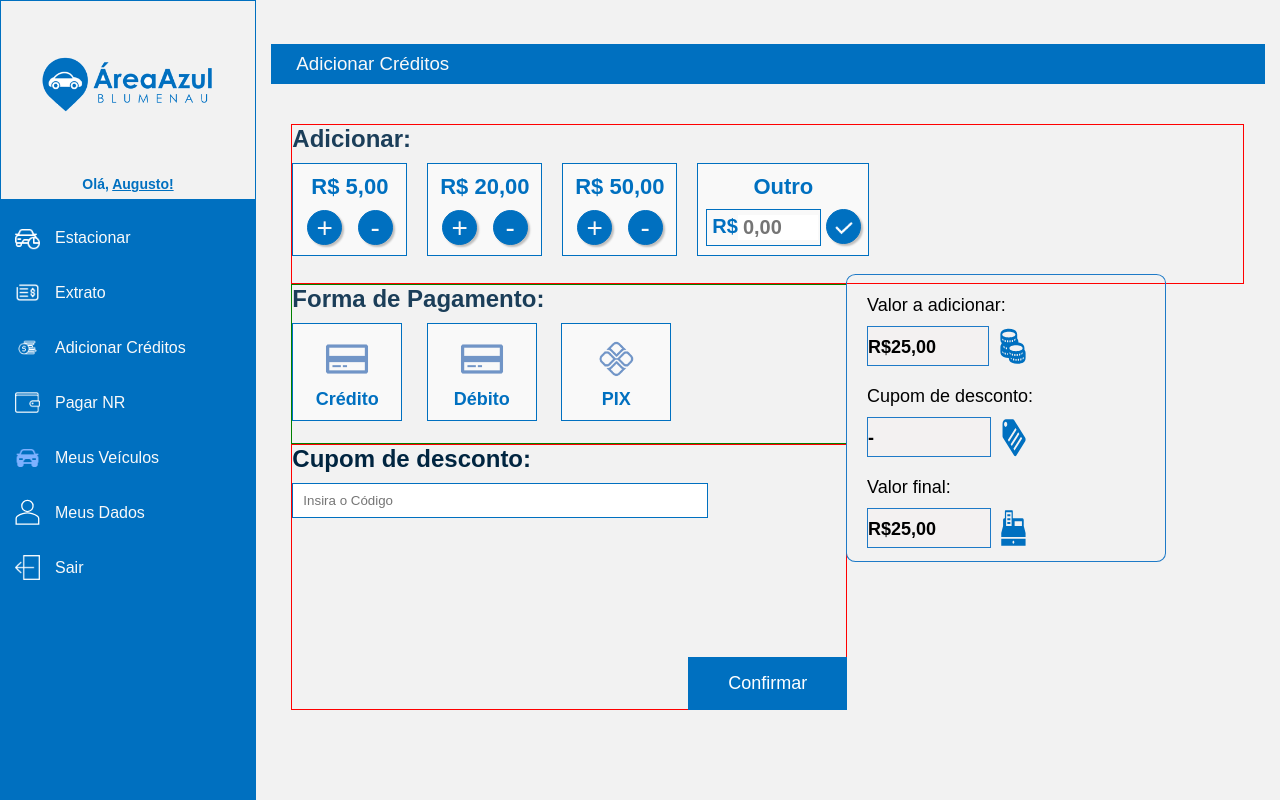
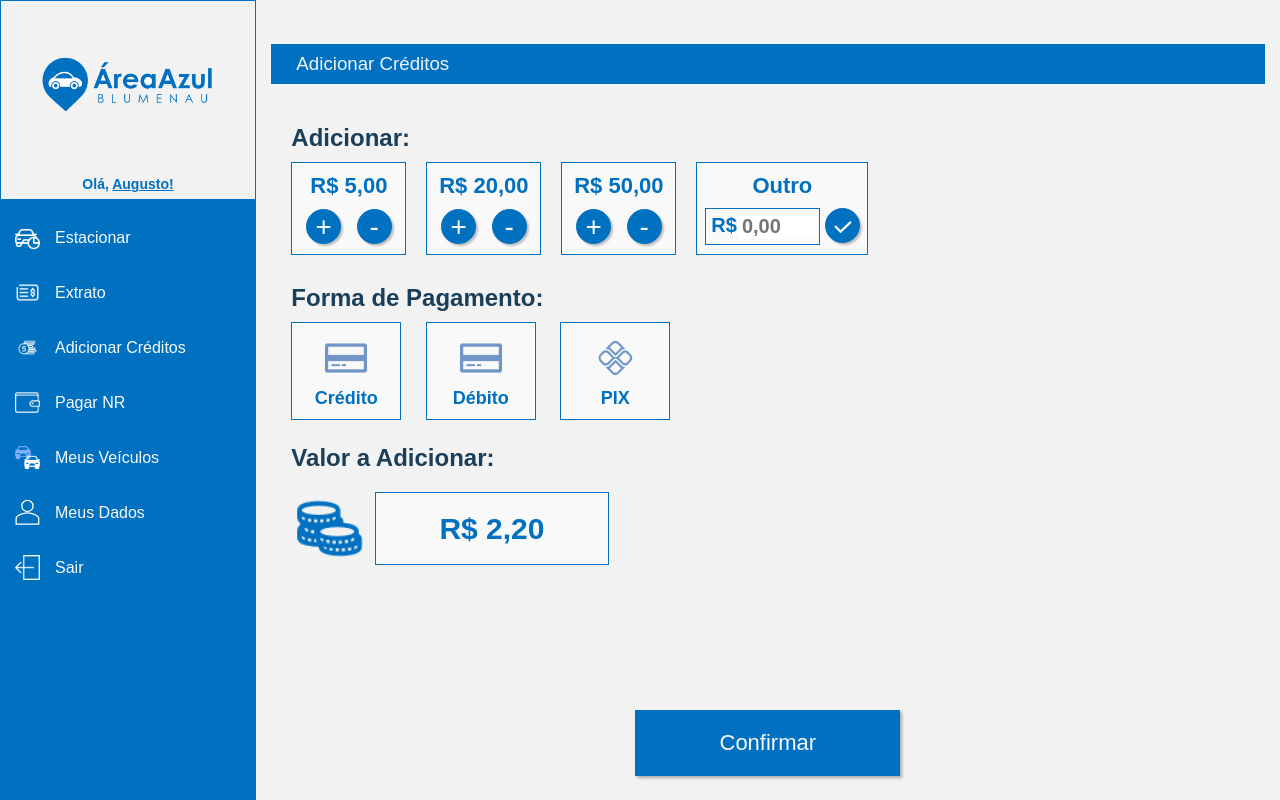
Before and after one commit to devaugustoreis/area-azul-blumenau, a Django app: page /cliente/creditos/ in a window 1280 px wide. Run offline with Django 3.2, Linux system fonts and the light colour scheme; a user stored in the database is signed in; some libraries are stand-ins or nearby versions.

Commit message:
Ajustes gerais

```diff
--- a/cliente/templates/cliente/add_creditos.html
+++ b/cliente/templates/cliente/add_creditos.html
@@ -8,43 +8,16 @@
     <div class="payment_method_add_credits">
         {% include 'partials/_payment_method.html' %}
     </div>
-
-
-
-<div class="discount">
-    <h2>Cupom de desconto:</h2>
-    <input type="text" placeholder="Insira o Código">
-</div>
-<div class="confirm">
-    <button class="confirm-btn">Confirmar</button>
-</div>
-<div class="geral">
-    <div class="adicionar_h2">
-        <h2>Valor a adicionar:</h2>
+    <div class="informations_add_credits">
+        <h2>Valor a Adicionar:</h2>
+        <div class="informations">
+            <img src="{% static 'imagens/valor.png' %}" alt="stylesheet">
+            <div class="box">
+                <p>R$ 2,20</p>
+            </div>
+        </div>
     </div>
-    <div class="valor">
-        <div class="box">
-            <h1>R$25,00</h1>
-        </div>
-        <img src="{% static 'imagens/coins.svg'%}" alt="stylesheet">
+    <div class="button_confirm">
+        <button>Confirmar</button>
     </div>
-    <div class="desconto_h2">
-        <h2>Cupom de desconto:</h2>
-    </div>
-    <div class="desconto">
-        <div class="box">
-            <h1>-</h1>
-        </div>
-        <img src="{% static 'imagens/etiqueta.svg'%}" alt="stylesheet">
-    </div>
-    <div class="final_h2">
-        <h2>Valor final:</h2>
-    </div>
-    <div class="final">
-        <div class="box">
-            <h1>R$25,00</h1>
-        </div>
-        <img src="{% static 'imagens/caixa.svg'%}" alt="stylesheet">
-    </div>
-</div>
 {% endblock %}
--- a/cliente/templates/cliente/base_clientes.html
+++ b/cliente/templates/cliente/base_clientes.html
@@ -37,7 +37,7 @@
                     <img src="{% static 'imagens/Pagar_Multa.png' %}" alt="Icone Pagar_Multa" width="25"><a href="{% url 'multas' %}">Pagar NR</a>
                 </div>
                 <div class="sidebar_options" onclick="location.href='{% url 'veiculos' %}'">
-                    <img src="{% static 'imagens/Meus_Veiculos.png' %}" alt="Icone Meus_Veiculos" width="25"><a href="{% url 'veiculos' %}">Meus Veículos</a>
+                    <img src="{% static 'imagens/Meus_Veiculoss.png' %}" alt="Icone Meus_Veiculos" width="25"><a href="{% url 'veiculos' %}">Meus Veículos</a>
                 </div>
                 <div class="sidebar_options" onclick="location.href='{% url 'dados' %}'">
                     <img src="{% static 'imagens/Meus_Dados.svg' %}" alt="Icone Meus_Dados" width="25"><a href="{% url 'dados' %}">Meus Dados</a>
--- a/cliente/templates/cliente/index.html
+++ b/cliente/templates/cliente/index.html
@@ -36,7 +36,11 @@
             <img src="{% static 'imagens/Pagar_Multa.png' %}" alt="Icone Pagar_Multa" width="60"><a href="{% url 'multas' %}">Pagar Multa</a>
         </div>
         <div class="cliente_options_links" onclick="location.href='{% url 'veiculos' %}'">
+<<<<<<< HEAD
             <img src="{% static 'imagens/Meus_Veiculos.png' %}" alt="Icone Meus_Veiculos" width="60"><a href="{% url 'veiculos' %}">Meus Veículos</a>
+=======
+            <img src="{% static 'imagens/Meus_Veiculoss.png' %}" alt="Icone Meus_Veiculos" width="60"><a href="">Meus Veículos</a>
+>>>>>>> b7324f1 (Ajustes gerais)
         </div>
         <div class="cliente_options_links" onclick="location.href='{% url 'dados' %}'">
             <img src="{% static 'imagens/Meus_Dados.svg' %}" alt="Icone Meus_Dados" width="60"><a href="{% url 'dados' %}">Meus Dados</a>
--- a/cliente/templates/cliente/veiculos.html
+++ b/cliente/templates/cliente/veiculos.html
@@ -18,5 +18,4 @@
         <input type="text" placeholder="Insira a Placa">
         <button><img src="{% static 'imagens/add_plate.png' %}" alt="Adicionar Carro">Adicionar</button>
     </div>
-
 {% endblock %}
--- a/home/templates/home/login.html
+++ b/home/templates/home/login.html
@@ -17,8 +17,8 @@
 
 <div class="div_body">
     <div class="div_body_text">
-        <h2>Desde 1948</h2>
-        <h3>Agora mais prático e rápido para estacionar em blumenau.</h3>
+        <h1>Desde 1984</h1>
+        <h2>Agora mais prático e rápido para estacionar no centro de Blumenau.</h2>
     </div>
 
     <div class="div_login_box">
--- a/templates/partials/_date_filter.html
+++ b/templates/partials/_date_filter.html
@@ -1,5 +1,4 @@
 {% load static %}
-<!-- Colocar o nome da classe da div como "date_filter" -->
 <div class="date_filter">
     <button>Dia atual</button>
     <button>Mês atual</button>
--- a/templates/static/cliente.css
+++ b/templates/static/cliente.css
@@ -796,139 +821,30 @@ body {
 }
 
 /* Página "Adicionar Créditos" */
-.add_credits{
+.add_credits {
     grid-column: 1/13;
     grid-row: 1/4;
-    border: 1px solid red;
 }
 
-.payment_method_add_credits{
-    grid-column: 1/8;
+.payment_method_add_credits {
+    grid-column: 1/13;
     grid-row: 4/7;
-    border: 1px solid green;
 }
 
-.discount{
-    grid-column: 1/8;
+.informations_add_credits {
+    grid-column: 1/5;
     grid-row: 7/12;
-    border: 1px solid red;
 }
 
-.discount input{
-    margin-top: 10px;
-    width: 75%;
-    height: 35px;
-    padding-left: 10px;
-    border: 1px solid var(--cor0);
-    outline: none;
+.informations_add_credits h2 {
+    color: var(--cor3);
 }
 
-.discount h2{
-    color: var(--cor4);
+.informations_add_credits .box {
+    background-color: var(--cor1);
+    color: var(--cor0);
 }
 
-.confirm{
-    grid-column: 6/8;
-    grid-row: 11/12;
-    text-align: center;
-}
-
-.confirm-btn{
-    width: 100%;
-    height: 100%;
-    border: none;
-    cursor: pointer;
-    background-color: var(--cor0);
-    font-size: large;
-    color: white;
-    font-weight: inherit;
-}
-
-.confirm-btn:hover{
-    background-color: var(--cor4);
-    color: var(--cor0);
-    transition: 0.5s;
-}
-
-.geral{
-    grid-column: 7/13;
-    grid-row: 1/3;
-
-    border: 1px solid #1e7ac7;
-    border-radius: 3%;
-
-    padding: 20px;
-
-    width: 20rem;
-    height: 18rem;
-
-    margin: 150px auto 0 auto;
-
-}
-
-.adicionar_h2{
-    margin-bottom: 10px;
-}
-
-.valor{
-    width: 10rem;
-
-    display: flex;
-}
-
-.box{
-    border: 1px solid #1e7ac7;
-
-    width: 9rem;
-    height: 2.5rem;
-
-    background-color: rgb(243, 241, 241);
-}
-
-.desconto_h2{
-    margin-bottom: 10px;
-    margin-top: 20px;
-    text-align: left;
-}
-
-.desconto{
-    width: 10rem;
-
-    display: flex;
-}
-
-.final_h2{
-    margin-bottom: 10px;
-    margin-top: 20px;
-}
-
-.final{
-    width: 10rem;
-
-    display: flex;
-}
-
-.geral h2{
-    font-weight: 300;
-    font-size: large;
-}
-
-.geral h1{
-    font-weight: 700;
-    font-size: large;
-
-    text-align: center;
-
-    line-height: 2.5rem;
-}
-
-.geral img{
-    display: flex;
-
-    width: 30px;
-
-    margin-left: 10px;
-}
 /* Página "Pagar NR" */
 .date_filter_pagar_nr {
     grid-column: 1/13;
@@ -1011,48 +926,36 @@ body {
 }
 
 /* Página "Meus Dados" */
-
-.perfil{
+.perfil {
     text-align: left;
-
     grid-column: 1/6;
     grid-row: 1/5;
-
 }
 
-.phone{
+.phone {
     text-align: left;
-
     grid-column: 1/6;
     grid-row: 5/8;
-
 }
 
-.password{
+.password {
     text-align: left;
-
     grid-column: 1/6;
     grid-row: 8/12;
-
 }
 
-.address{
+.address {
     grid-column: 7/12;
     grid-row: 1/9;
-
 }
 
-.button{
-    grid-column: 8/11;
+.button_save {
+    grid-column: 7/12;
     grid-row: 9/13;
-
-
     text-align: center;
-    align-items: center;
-
-    padding: 100px auto 0 auto;
 }
 
+<<<<<<< HEAD
 .button-dados{
     margin-top: 50px;
 
@@ -1082,13 +985,22 @@ body {
     border: 1px solid;
     border-color: var(--cor0);
 
+=======
+.perfil input, .phone input, .password input, .address input {
+    width: 100%;
+    height: 40px;
+    background-color: var(--cor1);
+    border: 1px solid var(--cor0);
+    outline: 0;
+>>>>>>> b7324f1 (Ajustes gerais)
     margin-top: 20px;
-
     color: var(--cor0);
-
-    padding-left: 10px;
+    padding: 6px;
+    font-size: 16px;
+    font-weight: bold;
 }
 
+<<<<<<< HEAD
 =======
     font-size: 26px;
     font-style: italic;
@@ -1105,4 +1017,8 @@ cor{
 --cor4: #002540;
 --cor5: #3D8FCA;
 --cor6: #F2F2F2;
+=======
+.perfil input::placeholder, .phone input::placeholder, .password input::placeholder, .address input::placeholder {
+    color: var(--cor2)
+>>>>>>> b7324f1 (Ajustes gerais)
 }
```
Also changed, not shown: other parts of templates/static/cliente.css (+40 -16 lines), cliente/templates/cliente/dados.html (+33 -0 lines), cliente/templates/cliente/extrato.html (+6 -59 lines), templates/partials/_table_extract.html (added, +39 -0 lines), templates/static/home.css (+12 -8 lines), templates/static/imagens/Meus_Veiculoss.png (added).
